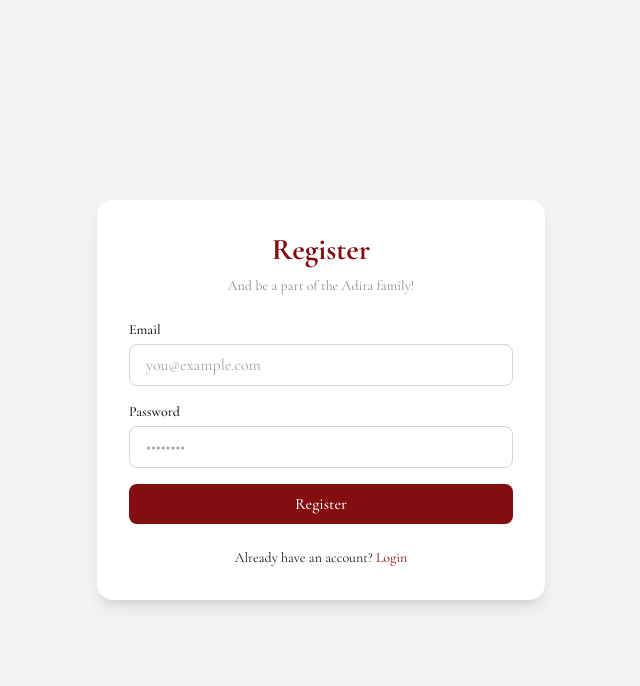
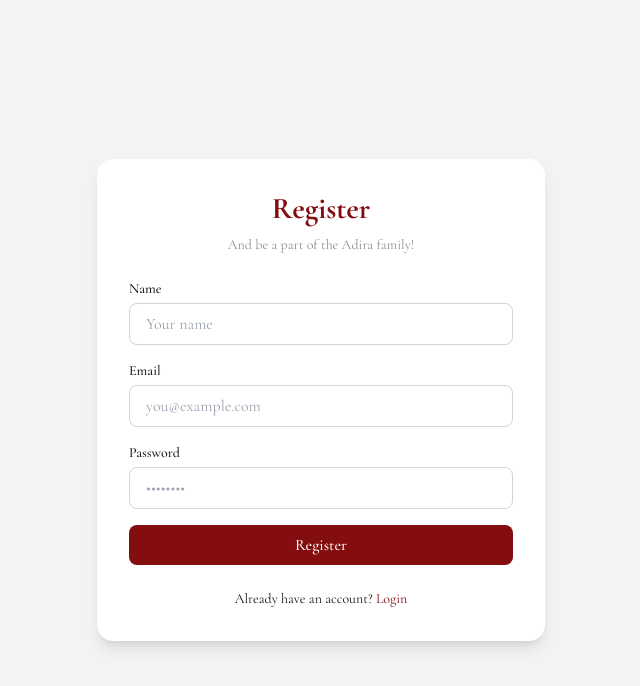
Before and after one commit to Laxita2004/temp-adira-website, a Next.js app: page /register in a window 1280 px wide. Shown: the top 686 px of the page, without its empty margins (319-959 px from the left). Built offline with nearby package versions, Linux system fonts and the light colour scheme.

Commit message:
feat: implement user registration and NextAuth login flow with validation and alerts

```diff
--- a/src/app/login/page.tsx
+++ b/src/app/login/page.tsx
@@ -1,46 +1,111 @@
-
 "use client";
 
-import React from "react";
+import React, { useState } from "react";
 import Link from "next/link";
+import { signIn } from "next-auth/react";
+import { useRouter } from "next/navigation";
 
 const Login = () => {
+  const router = useRouter();
+
+  const [form, setForm] = useState({
+    email: "",
+    password: "",
+  });
+
+  const [loading, setLoading] = useState(false);
+  const [error, setError] = useState("");
+
+  const handleChange = (e: React.ChangeEvent<HTMLInputElement>) => {
+    setForm({
+      ...form,
+      [e.target.name]: e.target.value,
+    });
+  };
+
+  const handleSubmit = async (e: React.FormEvent) => {
+    e.preventDefault();
+
+    setLoading(true);
+
+    const res = await signIn("credentials", {
+      email: form.email,
+      password: form.password,
+      redirect: false,
+    });
+
+    setLoading(false);
+
+    if (res?.error) {
+      alert("Invalid credentials");
+    } else {
+      alert("Login successful!");
+      router.push("/");
+    }
+  };
+
   return (
     <div className="flex items-center justify-center min-h-screen bg-gray-100 px-4">
       <div className="bg-white p-8 rounded-2xl shadow-lg w-full max-w-md">
-        <h2 className="text-3xl font-bold text-center mb-6 text-primary">Welcome Back</h2>
+        <h2 className="text-3xl font-bold text-center mb-6 text-primary">
+          Welcome Back
+        </h2>
 
-        <form className="space-y-4">
+        <form onSubmit={handleSubmit} className="space-y-4">
+          {/* Email */}
           <div>
             <label className="block mb-1 text-sm font-medium">Email</label>
             <input
+              name="email"
               type="email"
-              className="w-full border border-gray-300 rounded-lg px-4 py-2 focus:outline-none focus:border-primary"
+              value={form.email}
+              onChange={handleChange}
+              required
+              className="w-full border border-gray-300 rounded-lg px-4 py-2"
               placeholder="you@example.com"
             />
           </div>
 
+          {/* Password */}
           <div>
             <label className="block mb-1 text-sm font-medium">Password</label>
             <input
+              name="password"
               type="password"
-              className="w-full border border-gray-300 rounded-lg px-4 py-2 focus:outline-none focus:border-primary"
+              value={form.password}
+              onChange={handleChange}
+              required
+              className="w-full border border-gray-300 rounded-lg px-4 py-2"
               placeholder="••••••••"
             />
           </div>
 
+          {/* Error */}
+          {error && <p className="text-red-500 text-sm">{error}</p>}
+
           <div className="flex justify-between text-sm">
-            <Link href="/forgot-password" className="text-primary hover:underline">Forgot password?</Link>
+            <Link
+              href="/forgot-password"
+              className="text-primary hover:underline"
+            >
+              Forgot password?
+            </Link>
           </div>
 
-          <button type="submit" className="w-full bg-primary text-white py-2 rounded-lg font-medium hover:bg-primary/90">
-            Log In
+          <button
+            type="submit"
+            disabled={loading}
+            className="w-full bg-primary text-white py-2 rounded-lg font-medium hover:bg-primary/90 disabled:opacity-50"
+          >
+            {loading ? "Logging in..." : "Log In"}
           </button>
         </form>
 
         <p className="text-center text-sm mt-6">
           Don’t have an account?{" "}
-          <Link href="/register" className="text-primary hover:underline">Register</Link>
+          <Link href="/register" className="text-primary hover:underline">
+            Register
+          </Link>
         </p>
       </div>
     </div>
--- a/src/app/register/page.tsx
+++ b/src/app/register/page.tsx
@@ -1,46 +1,137 @@
 "use client";
 
-import React from "react";
+import React, { useState } from "react";
 import Link from "next/link";
+import { useRouter } from "next/navigation";
 
-const Register= () => {
-    return (
-        <div className="flex items-center justify-center min-h-screen bg-light px-4">
-            <div className="bg-white p-8 rounded-2xl shadow-lg w-full max-w-md">
-                <h2 className="text-3xl font-bold text-center mb-2 text-primary">Register</h2>
-                <p className="text-sm text-secondary text-center mb-6 mt-0">And be a part of the Adira family!</p>
+const Register = () => {
+  const router = useRouter();
 
-                <form className="space-y-4">
+  const [form, setForm] = useState({
+    email: "",
+    password: "",
+    name: "",
+  });
+
+  const [loading, setLoading] = useState(false);
+  const [error, setError] = useState("");
+  const [success, setSuccess] = useState("");
+
+  const handleChange = (e: React.ChangeEvent<HTMLInputElement>) => {
+    setForm({
+      ...form,
+      [e.target.name]: e.target.value,
+    });
+  };
+
+  const handleSubmit = async (e: React.FormEvent) => {
+    e.preventDefault();
+
+    setLoading(true);
+    setError("");
+    setSuccess("");
+
+    try {
+      const res = await fetch("/api/register", {
+        method: "POST",
+        headers: {
+          "Content-Type": "application/json",
+        },
+        body: JSON.stringify(form),
+      });
+
+      const data = await res.json();
+
+      if (!res.ok) {
+        setError(data.error || "Something went wrong");
+      } else {
+        alert("Registered successfully!");
+        router.push("/login");
+      }
+    } catch (err) {
+      setError("Network error");
+    } finally {
+      setLoading(false);
+    }
+  };
+
+  return (
+    <div className="flex items-center justify-center min-h-screen bg-light px-4">
+      <div className="bg-white p-8 rounded-2xl shadow-lg w-full max-w-md">
+        <h2 className="text-3xl font-bold text-center mb-2 text-primary">
+          Register
+        </h2>
+        <p className="text-sm text-secondary text-center mb-6">
+          And be a part of the Adira family!
+        </p>
+
+        <form onSubmit={handleSubmit} className="space-y-4">
+          {/* Name */}
+          <div>
+            <label className="block mb-1 text-sm font-medium">Name</label>
+            <input
+              name="name"
+              value={form.name}
+              onChange={handleChange}
+              required
+              className="w-full border border-gray-300 rounded-lg px-4 py-2"
+              placeholder="Your name"
+            />
+          </div>
+
+          {/* Email */}
           <div>
             <label className="block mb-1 text-sm font-medium">Email</label>
             <input
+              name="email"
               type="email"
-              className="w-full border border-gray-300 rounded-lg px-4 py-2 focus:outline-none focus:border-primary"
+              value={form.email}
+              onChange={handleChange}
+              required
+              className="w-full border border-gray-300 rounded-lg px-4 py-2"
               placeholder="you@example.com"
             />
           </div>
 
+          {/* Password */}
           <div>
             <label className="block mb-1 text-sm font-medium">Password</label>
             <input
+              name="password"
               type="password"
-              className="w-full border border-gray-300 rounded-lg px-4 py-2 focus:outline-none focus:border-primary"
+              value={form.password}
+              onChange={handleChange}
+              required
+              minLength={6}
+              className="w-full border border-gray-300 rounded-lg px-4 py-2"
               placeholder="••••••••"
             />
           </div>
 
-          <button type="submit" className="w-full bg-primary text-white py-2 rounded-lg font-medium hover:bg-primary/90">
-            Register
+          {/* Error */}
+          {error && <p className="text-red-500 text-sm">{error}</p>}
+
+          {/* Success */}
+          {success && <p className="text-green-600 text-sm">{success}</p>}
+
+          <button
+            type="submit"
+            disabled={loading}
+            className="w-full bg-primary text-white py-2 rounded-lg font-medium hover:bg-primary/90 disabled:opacity-50"
+          >
+            {loading ? "Registering..." : "Register"}
           </button>
         </form>
 
         <p className="text-center text-sm mt-6">
           Already have an account?{" "}
-          <Link href="/login" className="text-primary hover:underline">Login</Link>
+          <Link href="/login" className="text-primary hover:underline">
+            Login
+          </Link>
         </p>
-            </div>
-        </div>
-    )
+      </div>
+    </div>
+  );
 };
 
 export default Register;
```
